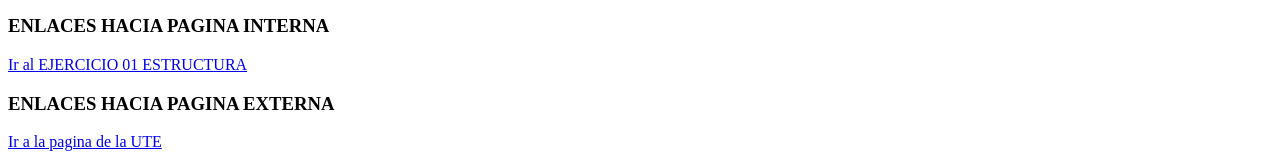
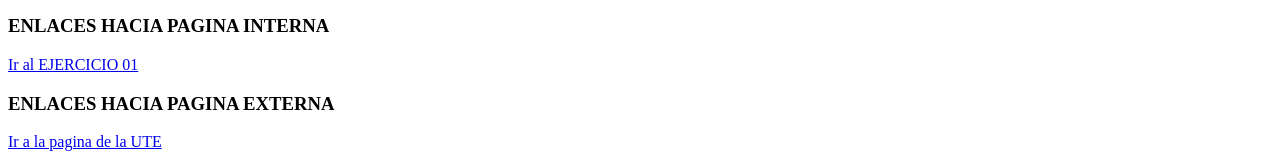
Before and after one commit to X-Kemi02-X/programacion_iii_noche, a plain HTML site: page modulo_1/html/05_enlances.html in a window 1280 px wide. Shown: the part 654-807 px from the top of the page. Drawn offline with Linux system fonts and the light colour scheme.

Commit message:
clase 2025-10-07

```diff
--- a/modulo_1/html/05_enlances.html
+++ b/modulo_1/html/05_enlances.html
@@ -37,7 +37,7 @@
         <p>La Universidad UTE se destaca por su compromiso con la excelencia academica</p>
         <p>Más de 50 años formando profesionales que transforman Ecuador. Descubre cómo la Universidad UTE, una institución líder y acreditada por el Consejo de Aseguramiento de la Calidad de la Educación Superior (CACES), impulsa la educación con un modelo innovador y humanista, creando un futuro lleno de oportunidades para sus cerca de 60.000 titulados. </p>
         <h3>ENLACES HACIA PAGINA INTERNA</h3>
-        <a href="01_estructura.html">Ir al EJERCICIO 01 ESTRUCTURA</a>
+        <a href="01_estructura.html">Ir al EJERCICIO 01</a>
         <h3>ENLACES HACIA PAGINA EXTERNA</h3>
         <a href="https://www.ute.edu.ec">Ir a la pagina de la UTE</a>
     </body>
```
